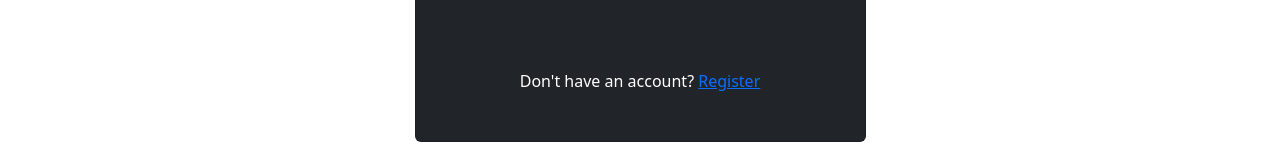
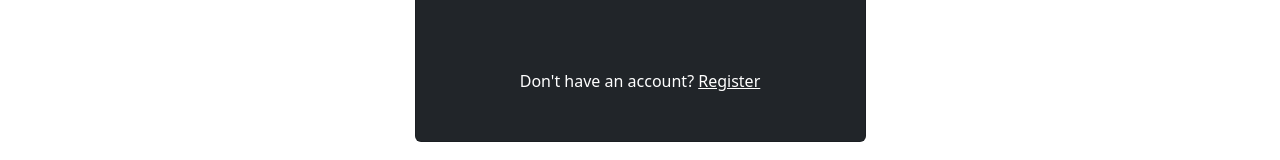
Before and after one commit to simran-nijjar/bookmatcha, a React (Create React App) app: page /Login in a window 1280 px wide. Shown: the part 494-654 px from the top of the page. Built offline with nearby package versions, Linux system fonts and the light colour scheme; no server answers.

Commit message:
Add comments

```diff
--- a/src/Components/SearchBar.js
+++ b/src/Components/SearchBar.js
@@ -6,6 +6,7 @@ import { useNavigate } from 'react-router-dom';
 export default function SearchBar({ query, onQueryChange, onSearch }) {
     const navigate = useNavigate();
 
+    // Navigates to book results page
     const handleSearch = async (event) => {
         await onSearch(event);
         navigate('/BookResults');
--- a/src/Components/SearchUtilities.js
+++ b/src/Components/SearchUtilities.js
@@ -2,6 +2,7 @@ const config = require('../config');
 
 // This file contains methods used to search for books
 
+// Each page will show 20 results
 const maxResults = 20;
 
 export const handleQueryChange = (event, setQuery) => {
--- a/src/Pages/BookResults.js
+++ b/src/Pages/BookResults.js
@@ -3,10 +3,12 @@ import axios from 'axios';
 import { useNavigate } from 'react-router-dom';
 var config = require('../config');
 
+// This file contains the details of the book results that the user searches for
 
 export function BookResults({ results, onNextPage, onPrevPage, currentPage }) {
   const navigate = useNavigate();
 
+  // When a book is selected, it will be inserted into the backend if it's not already inserted
   const insertBook = async (book) => {
     try {
       const response = await axios.post(`${config.API_URL}insertbook`, {
@@ -15,6 +17,7 @@ export function BookResults({ results, onNextPage, onPrevPage, currentPage }) {
         Author: book.volumeInfo.authors?.join(', ')
       });
 
+      // Successful book insertion will navigate to the book details page
       if (response.status === 200) {
         console.log('Book inserted successfully or already exists in the database');
         navigate(`/book/${book.id}`, { state: { book } });
@@ -31,6 +34,7 @@ export function BookResults({ results, onNextPage, onPrevPage, currentPage }) {
         <p>No results found</p>
       ) : (
         <>
+        {/* Display book thumbnail, title, and author */}
           <ul>
             {results.map((book, index) => (
               <li key={index} style={{ listStyleType: 'none', margin: '20px 0', border: '1px solid' }}>
@@ -46,6 +50,8 @@ export function BookResults({ results, onNextPage, onPrevPage, currentPage }) {
               </li>
             ))}
           </ul>
+
+          {/* Previous and next page buttons */}
           <div>
             <button onClick={onPrevPage} disabled={currentPage === 1}>Previous</button>
             <button onClick={onNextPage}>Next</button>
--- a/src/Pages/HomePage.js
+++ b/src/Pages/HomePage.js
@@ -18,6 +18,7 @@ export const HomePage = () => {
         }
     }, []);
 
+    // Fetch all reviews the user has posted
     const fetchUserReviews = (reviewerID) => {
         axios.get(`${config.API_URL}fetchuserreviews`, {
             params: {ReviewerID: reviewerID}
@@ -31,12 +32,15 @@ export const HomePage = () => {
         });
     };
 
+    // Method to handle deleting a user's review
     const handleDelete = (reviewID) => {
         const confirmDelete = window.confirm("Are you sure you want to delete this review?");
+        // Delete from backend
         if (confirmDelete) {
             axios.delete(`${config.API_URL}deletereview/${reviewID}`)
             .then((response) => {
                 console.log("Review deleted: ", response.data);
+                // Refresh user's reviews when deleted
                 const savedUser = JSON.parse(localStorage.getItem('user'));
                 fetchUserReviews(savedUser.email);
             })
@@ -54,6 +58,8 @@ export const HomePage = () => {
           ) : (
             <div>
               <h3>Your Reviewed Books</h3>
+
+              {/* User reviews table */}
               <table className="table table-light table-striped">
                 <thead>
                   <tr>
--- a/src/Pages/Login.js
+++ b/src/Pages/Login.js
@@ -21,15 +21,18 @@ export const Login = ({ onLogin }) => {
         }
     };
 
+    // Method to handle login
     const login = async (event) => {
         event.preventDefault();
 
+        // Validate user input in backend
         try {
             const res = await axios.post(`${config.API_URL}login`, {
                 Email: email,
                 Password: password
             });
 
+            // Upon successful log, store user info in token
             if (res.status === 200) {
                 const token = res.data.token;
                 localStorage.setItem('token', token);
@@ -46,6 +49,7 @@ export const Login = ({ onLogin }) => {
                     lastName: decodedToken.lastName
                 }));
 
+                // Navigate to home page
                 localStorage.setItem('isLoggedIn', 'true');
                 setError('Logged in.');
                 onLogin();
@@ -79,15 +83,18 @@ export const Login = ({ onLogin }) => {
                                 {/*Password input*/}
                                 <div className="form-outline form-white mb-4">
                                     <input type="Password" name="Password" placeholder='Password' onChange={onChange} className="form-control form-control-lg" />
+
                                 {/* Error message */}
                                 <div style={{ minHeight: '20px' }}>
                                     {error && <p style={{ color: 'white' }}>{error}</p>}
                                 </div>
+
+                                {/* Logib button */}
                                 </div>
                                 <button className="btn btn-outline-light btn-lg px-5" type="submit" onClick={login}>Login</button>
                             </div>
                             <div>
-                                <p className="mb-0">Don't have an account? <a href="/Register" className="text-blue-50">Register</a></p>
+                                <p className="mb-0">Don't have an account? <a href="/Register" className="text-white">Register</a></p>
                             </div>
                         </div>
                     </div>
--- a/src/Pages/Register.js
+++ b/src/Pages/Register.js
@@ -37,6 +37,8 @@ export const Register = ({ onLogin }) => {
     return regex.test(String(email).toLowerCase());
   };
 
+  // Check if password meets the requirements
+  // Length 8-100, must include at least one number, one special character, and one capital letter
   const validatePassword = () => {
     const regex = /^(?=.*[0-9])(?=.*[a-z])(?=.*[A-Z])(?=.*\W)(?!.* ).{8,100}$/
     return regex.test(String(password));
@@ -59,6 +61,7 @@ export const Register = ({ onLogin }) => {
     return true;
   };
 
+  // Method to handle register
   const register = async (event) => {
     event.preventDefault();
 
@@ -71,6 +74,7 @@ export const Register = ({ onLogin }) => {
       return;
     }
 
+    // If all fields are valid, insert into backend
     try {
       const res = await axios.post(`${config.API_URL}register`, {
         FirstName: firstName,
@@ -79,6 +83,7 @@ export const Register = ({ onLogin }) => {
         Password: password
       });
 
+      // Upon successful registration, store user into token
       if (res.status === 200) {
         const token = res.data.token;
         localStorage.setItem('token', token);
@@ -93,6 +98,7 @@ export const Register = ({ onLogin }) => {
           lastName: decodedToken.lastName
         }));
 
+        // Navigate to home page
         localStorage.setItem('isLoggedIn', 'true');
         setError('');
         onLogin();
@@ -155,11 +161,12 @@ export const Register = ({ onLogin }) => {
                   {error && <p style={{ color: 'white' }}>{error}</p>}
                 </div>
 
+                {/* Register button */}
                 <button className="btn btn-outline-light btn-lg px-5" onClick={register} type="submit">Register</button>
               </div>
 
               <div>
-                <p className="mb-0">Already have an account? <a href="/Login" className="text-blue-50">Login</a></p>
+                <p className="mb-0">Already have an account? <a href="/Login" className="text-white">Login</a></p>
               </div>
             </div>
           </div>
```
Also changed, not shown: src/Pages/BookDetails.js (+13 -2 lines), src/Pages/UserAccount.js (+15 -1 lines), src/Server/server.js (+7 -0 lines), 1 other file (tests, documents, lock files or other folders).
